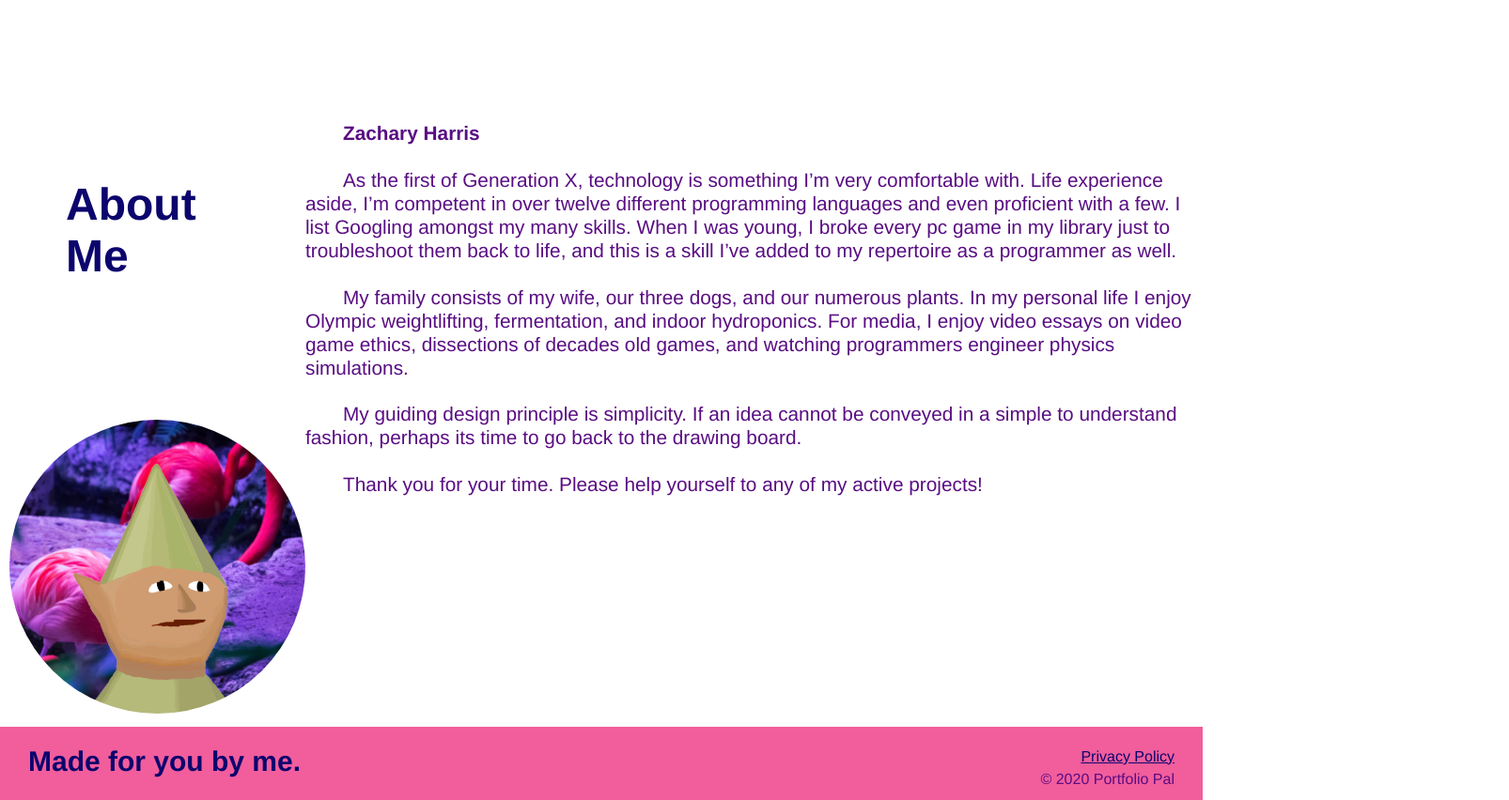
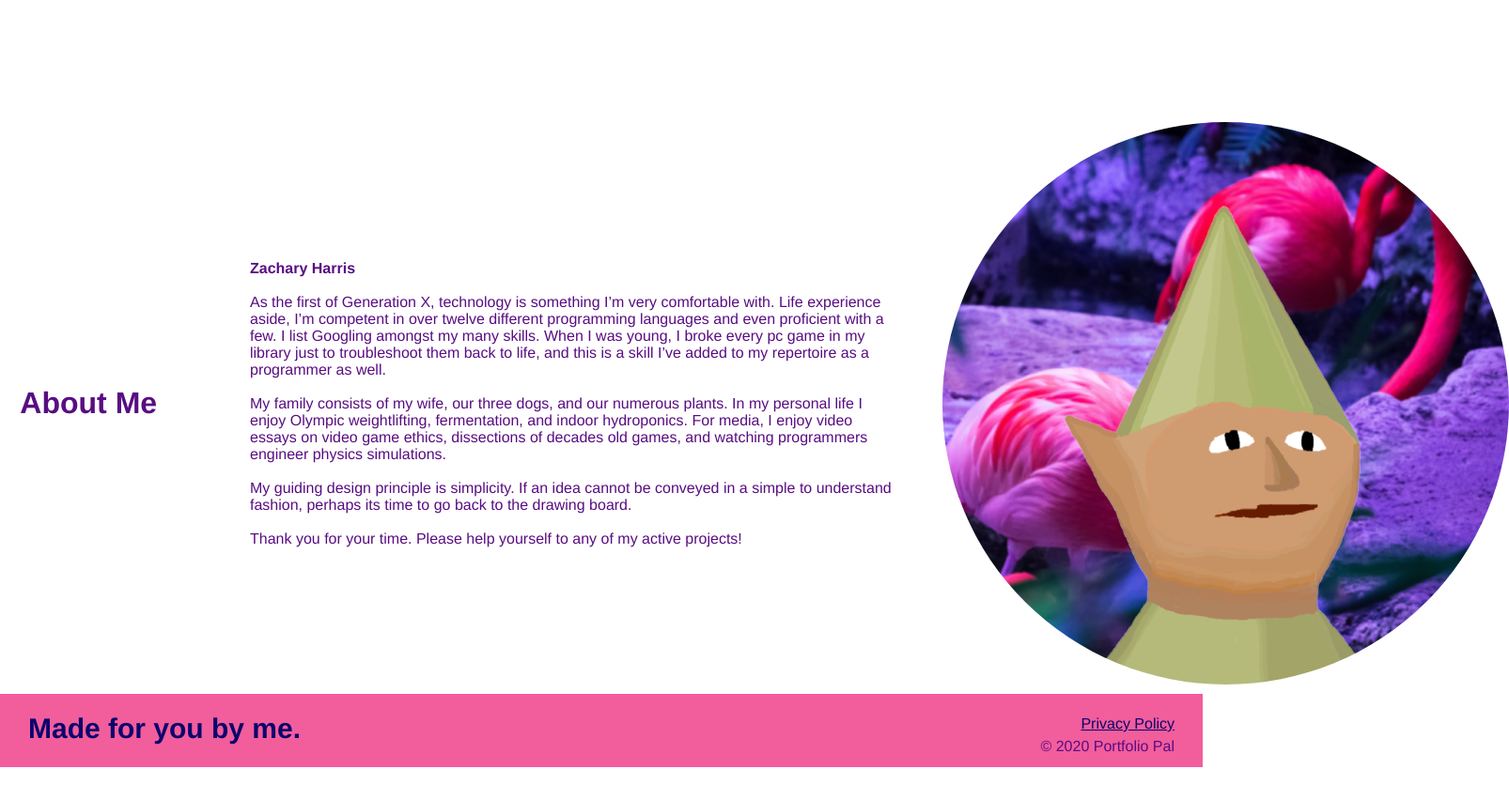
Before and after one commit to SeymoreBiggins/portfolio-pal, a plain HTML site: page index.html in a window 1280 px wide. Shown: the part 280-1132 px from the top of the page at 94% size, 1606 px wide, since content can reach past the window. After the commit the page ends 1097 px from the top, so only its background shows below. Drawn offline with Linux system fonts and the light colour scheme.

Commit message:
added about me element

```diff
--- a/assets/css/style.css
+++ b/assets/css/style.css
@@ -111,12 +111,57 @@ section {
 /* Hero End */
 
 /* About Me Start*/
+.flex-about-me {
+    display: flex;
+    flex-wrap: wrap;
+    flex-direction: row;
+    justify-content: space-around;
+    align-items: center;
+}
+
+.flex-about-me:after {
+    display: block;
+    margin: 10px;
+    flex: 999 999 auto;
+}
+
+.item {
+    display: flex;
+    flex: 0 0 auto;
+    margin: 10px;
+}
+
+.about-me-title {
+    width: 15%;
+    align-items: flex-start;
+    font-size: 200%;
+    text-align: center;
+}
+
+.bio {
+    width: 55%;
+    padding: 10px;
+}
+
+.my-img {
+    width: 20%;
+}
+
+.my-img img {
+    border-radius: 50%;
+    height: 30%;
+    align-self: flex-start;
+}
+
+.about-me-title{
+}
+
+/*
 .grid-about-me {
     display: grid;
     grid-template-columns: 1fr 3fr;
     grid-template-rows: repeat(2, 1fr);
     gap: 0px 0px;
-    justify-content: center;
     margin: 10px;
 }
 
@@ -127,15 +172,19 @@ section {
     padding-bottom: 0px;
     text-align: justify;
     width: 25%;
-    padding: 60px 60px 40px 60px;
+    justify-self: center;
+    align-self: center;
+    padding: 20px;
 }
 
 .my-img {
     grid-area: 2 / 1 / 3 / 2;
+    justify-self: center;
+    align-self: center;
 }
 
 .my-img img {
-    width: 100%;
+    width: 80%;
     border-radius: 50%;
 }
 
@@ -147,9 +196,12 @@ section {
     text-align: left;
     line-height: 1.2;
     font-size: 1.3rem;
+    width: 75%;
+    padding-left: 50px;
 }
 
 .tab { text-indent:40px }
+*/
 /* About Me End */
 
 /* Footer Start */
--- a/index.html
+++ b/index.html
@@ -45,14 +45,11 @@
         <!-- End Hero -->
 
         <!-- About Me Start -->
-        <div class="grid-about-me">
-            <h2 class="about-me-title">
+        <div class="flex-about-me">
+            <h2 class="about-me-title item">
                 About Me
             </h2>
-            <div class="my-img">
-                <img src="./assets/images/self-portrait.png">
-            </div>
-            <div class="bio">
+            <div class="bio item">
                 <div>
                     <blockquote class="tab"><B>Zachary Harris</B></blockquote>
                     <br>
@@ -73,6 +70,9 @@
                         Thank you for your time. Please help yourself to any of my active projects!</blockquote>
                 </div>
             </div>
+            <div class="my-img item">
+                <img src="./assets/images/self-portrait.png">
+            </div>
         </div>
         <!-- About Me End -->
 
```
Lines whose indentation alone changed are shown as unchanged.
